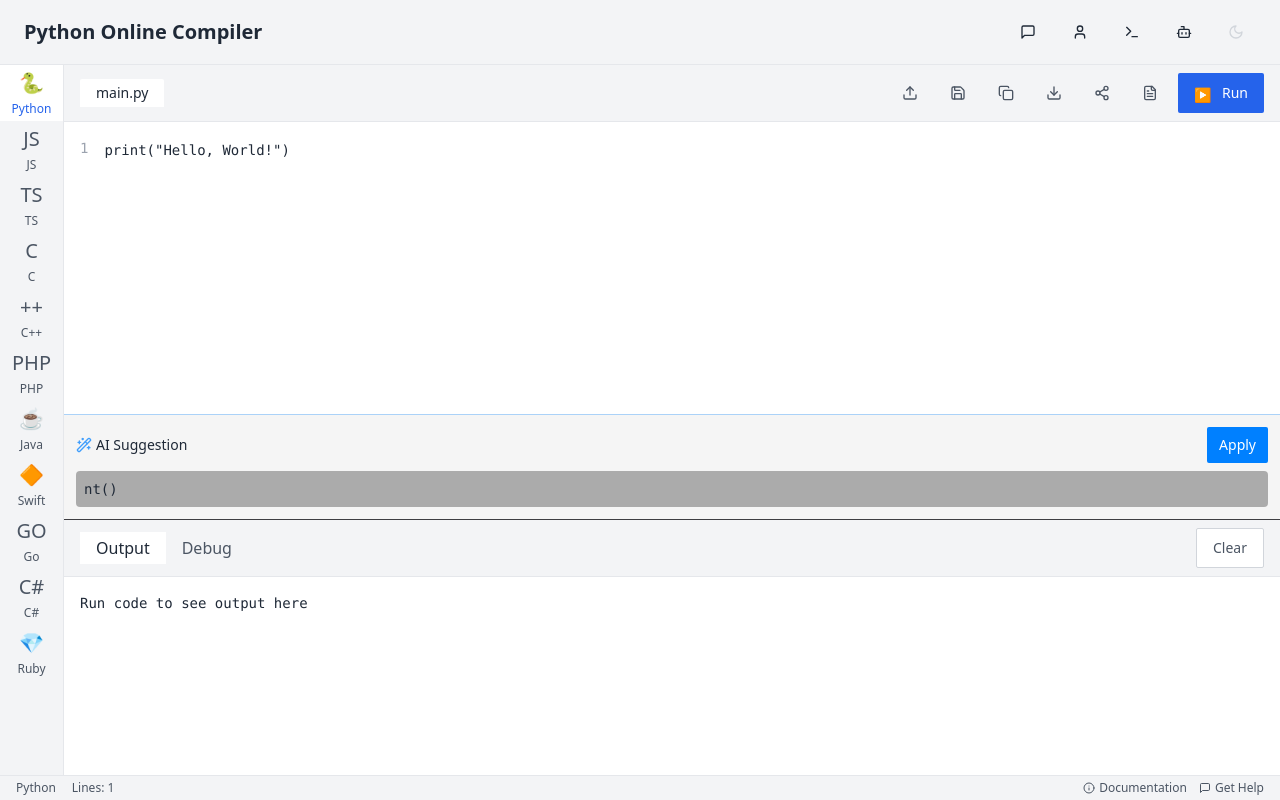
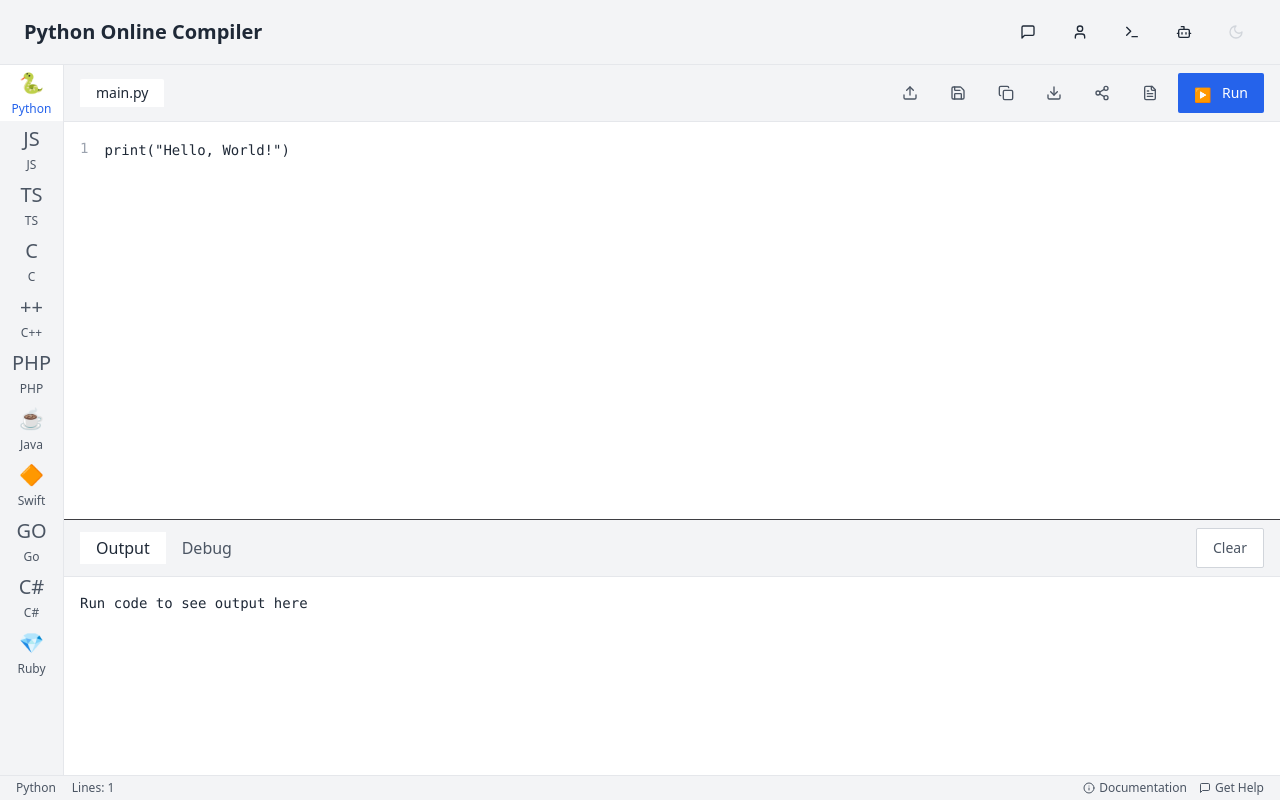
Before and after one commit to RajendraprasadKambhampati/glow-code-assistant, a React (Vite) app: page / in a window 1280 px wide. Built offline with nearby package versions, Linux system fonts and the light colour scheme.

Commit message:
Remove AI suggestion feature
Remove the AI suggestion feature from the code editor.

```diff
--- a/src/components/CodeEditorPane.tsx
+++ b/src/components/CodeEditorPane.tsx
@@ -1,6 +1,5 @@
 
 import React, { useRef } from 'react';
-import CodeSuggestion from '@/components/CodeSuggestion';
 import { useTheme } from '@/hooks/useTheme';
 
 interface CodeEditorPaneProps {
@@ -9,7 +8,6 @@ interface CodeEditorPaneProps {
   updateCursorPosition: (target: HTMLTextAreaElement) => void;
   cursorPosition: { line: number; column: number };
   language: string;
-  handleApplySuggestion: (suggestion: string) => void;
 }
 
 const CodeEditorPane: React.FC<CodeEditorPaneProps> = ({
@@ -17,8 +15,7 @@ const CodeEditorPane: React.FC<CodeEditorPaneProps> = ({
   handleCodeChange,
   updateCursorPosition,
   cursorPosition,
-  language,
-  handleApplySuggestion
+  language
 }) => {
   const { theme } = useTheme();
   const editorRef = useRef<HTMLTextAreaElement>(null);
@@ -45,15 +42,6 @@ const CodeEditorPane: React.FC<CodeEditorPaneProps> = ({
             />
           </div>
         </div>
-
-        <div className="absolute bottom-0 left-0 w-full">
-          <CodeSuggestion
-            code={code}
-            language={language}
-            cursorPosition={cursorPosition}
-            onApplySuggestion={handleApplySuggestion}
-          />
-        </div>
       </div>
     </div>
   );
--- a/src/pages/Index.tsx
+++ b/src/pages/Index.tsx
@@ -1,4 +1,3 @@
-
 import React, { useState, useEffect, useRef } from 'react';
 import { languageConfigs, runCode, supportedRuntimeLanguages } from '@/services/codeRunnerService';
 import { useTheme } from '@/hooks/useTheme';
@@ -255,29 +254,6 @@ const Index = () => {
     });
   };
 
-  const handleApplySuggestion = (suggestion: string) => {
-    const editorRef = document.querySelector('textarea') as HTMLTextAreaElement;
-    if (editorRef) {
-      const cursorPos = editorRef.selectionStart;
-      const newCode = code.substring(0, cursorPos) + suggestion + code.substring(cursorPos);
-      setCode(newCode);
-
-      setTimeout(() => {
-        if (editorRef) {
-          editorRef.focus();
-          const newCursorPos = cursorPos + suggestion.length;
-          editorRef.selectionStart = newCursorPos;
-          editorRef.selectionEnd = newCursorPos;
-        }
-      }, 0);
-
-      toast({
-        title: "Suggestion Applied",
-        description: "The code suggestion has been applied.",
-      });
-    }
-  };
-
   const getFileExtension = (lang: string) => {
     const extensions: Record<string, string> = {
       'python': 'py',
@@ -350,7 +326,6 @@ const Index = () => {
               updateCursorPosition={updateCursorPosition}
               cursorPosition={cursorPosition}
               language={language}
-              handleApplySuggestion={handleApplySuggestion}
             />
           </div>
 
```
